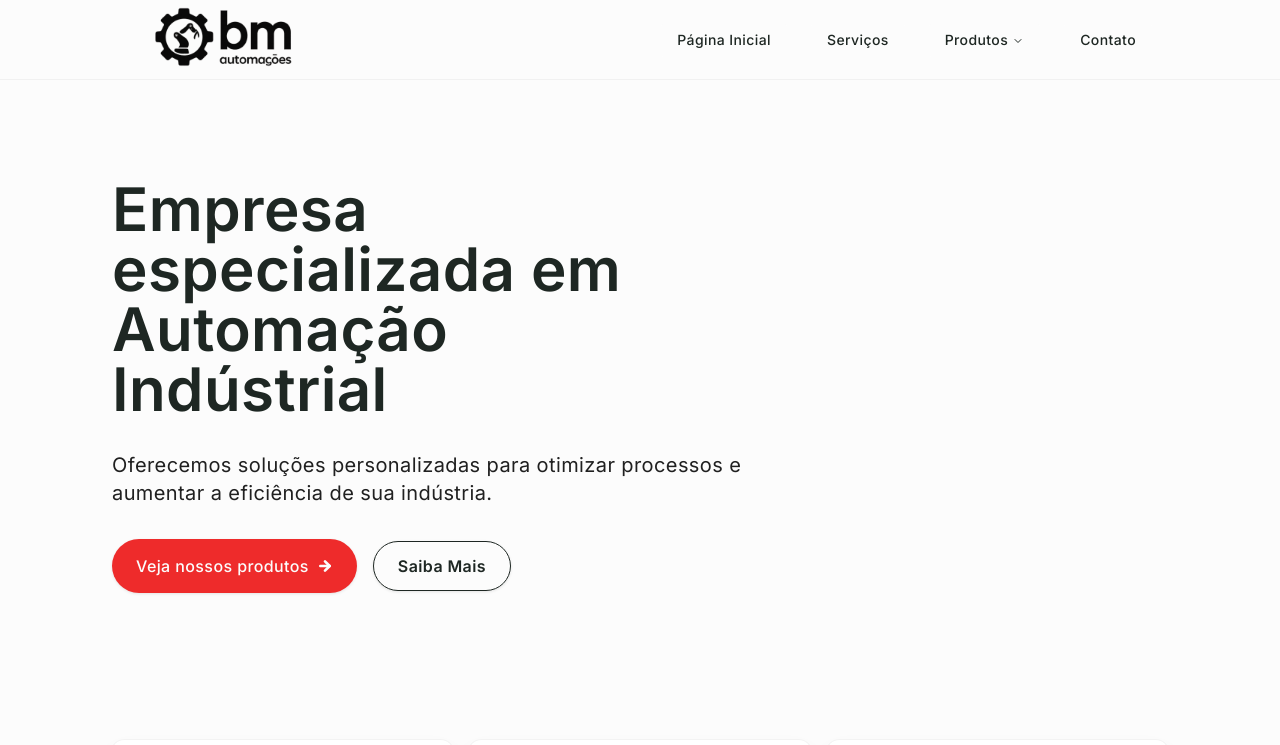
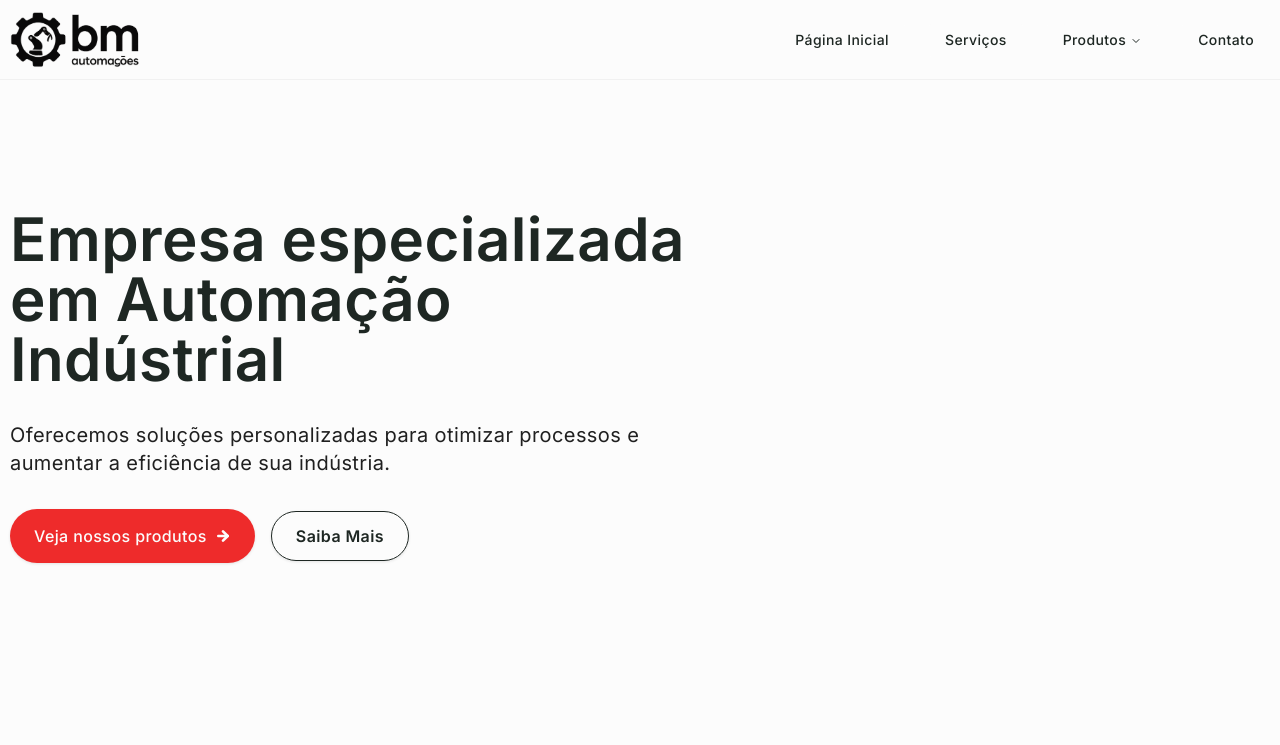
Before and after one commit to miguelmnogueira/BMAuto, a React (Vite) app: page / in a window 1280 px wide. Shown: the top 745 px of the page. Built offline with nearby package versions, Linux system fonts and the light colour scheme.

Commit message:
feat: added a container fixed padding to rule the whole project's design

```diff
--- a/src/components/Header.tsx
+++ b/src/components/Header.tsx
@@ -2,11 +2,13 @@ import Navbar from "./Navbar";
 
 const Header = () => {
 	return (
-		<header className="w-full h-20 bg-background flex justify-between items-center px-[10%] border-b-1 border-border/40">
-			<div>
-				<img src="image.png" alt="" className="h-48" />
+		<header className="w-full h-20 bg-background  border-b-1 border-border/40">
+			<div className="container mx-auto flex justify-between items-center h-full px-container">
+				<div>
+					<img src="image.png" alt="" className="h-14" />
+				</div>
+				<Navbar />
 			</div>
-			<Navbar />
 		</header>
 	);
 };
--- a/src/components/Navbar.tsx
+++ b/src/components/Navbar.tsx
@@ -1,4 +1,3 @@
-import React from "react";
 import { Link } from "react-router";
 
 import {
--- a/src/components/ThemeProvider.tsx
+++ b/src/components/ThemeProvider.tsx
@@ -35,7 +35,7 @@ export function ThemeProvider({
 
 		root.classList.remove("light", "dark");
 
-		root.classList.add(theme);
+		root.classList.add("light");
 	}, [theme]);
 
 	const value = {
--- a/src/components/ui/bento-grid.tsx
+++ b/src/components/ui/bento-grid.tsx
@@ -45,7 +45,7 @@ const BentoCard = ({
 		blur="8px"
 		delay={0.1}
 		duration={0.8}
-        inView
+		inView
 		key={name}
 		className={cn(
 			"group relative col-span-3 flex flex-col justify-between overflow-hidden rounded-xl",
--- a/src/components/ui/navigation-menu.tsx
+++ b/src/components/ui/navigation-menu.tsx
@@ -59,7 +59,7 @@ function NavigationMenuItem({
 }
 
 const navigationMenuTriggerStyle = cva(
-    "group inline-flex h-9 w-max items-center justify-center rounded-md bg-background px-4 py-2 text-sm font-medium hover:bg-accent hover:text-accent-foreground focus:bg-accent focus:text-accent-foreground disabled:pointer-events-none disabled:opacity-50 data-[state=open]:hover:bg-accent data-[state=open]:text-accent-foreground data-[state=open]:focus:bg-accent data-[state=open]:bg-accent/50 focus-visible:ring-ring/50 outline-none transition-[color,box-shadow] focus-visible:ring-[3px] focus-visible:outline-1"
+	"group inline-flex h-9 w-max items-center justify-center rounded-md bg-background px-4 py-2 text-sm font-medium hover:bg-accent/80 hover:text-accent-foreground focus:bg-accent focus:text-accent-foreground disabled:pointer-events-none disabled:opacity-50 data-[state=open]:hover:bg-accent data-[state=open]:text-accent-foreground data-[state=open]:focus:bg-accent data-[state=open]:bg-accent/50 focus-visible:ring-ring/50 outline-none transition-[color,box-shadow] focus-visible:ring-[3px] focus-visible:outline-1"
 );
 
 function NavigationMenuTrigger({
@@ -70,11 +70,7 @@ function NavigationMenuTrigger({
 	return (
 		<NavigationMenuPrimitive.Trigger
 			data-slot="navigation-menu-trigger"
-            className={cn(
-                navigationMenuTriggerStyle(),
-                "group",
-                className
-            )}
+			className={cn(navigationMenuTriggerStyle(), "group", className)}
 			{...props}
 		>
 			{children}{" "}
--- a/src/index.css
+++ b/src/index.css
@@ -11,6 +11,9 @@ body {
 	background-color: var(--color-background);
 }
 
+@theme {
+	--spacing-container: 10px;
+}
 :root {
 	--background: hsl(0 0% 98.8235%);
 	--foreground: hsl(0 0% 9.0196%);
@@ -30,7 +33,7 @@ body {
 	--destructive-foreground: hsl(0 100% 99.4118%);
 	--border: hsl(0 0% 87.451%);
 	--input: hsl(0 0% 96.4706%);
-	--ring: hsl(151.3274 66.8639% 66.8627%);
+	--ring: hsla(0, 85%, 55%, 0.363);
 	--chart-1: hsl(151.3274 66.8639% 66.8627%);
 	--chart-2: hsl(217.2193 91.2195% 59.8039%);
 	--chart-3: hsl(258.3117 89.5349% 66.2745%);
--- a/src/main.tsx
+++ b/src/main.tsx
@@ -2,17 +2,19 @@ import { createRoot } from "react-dom/client";
 import "./index.css";
 import { BrowserRouter, Routes, Route } from "react-router";
 
-import Home from "./pages/Home/Home";
+import Home from "./pages/home/Home";
 import { ThemeProvider } from "./components/ThemeProvider";
 import Header from "./components/Header";
 
 createRoot(document.getElementById("root")!).render(
 	<BrowserRouter>
-		<ThemeProvider  defaultTheme="light" storageKey="vite-ui-theme">
+		<ThemeProvider defaultTheme="light" storageKey="vite-ui-theme">
 			<Header />
-			<Routes>
-				<Route path="/" element={<Home />} />
-			</Routes>
+			<div className="container mx-auto px-container">
+				<Routes>
+					<Route path="/" element={<Home />} />
+				</Routes>
+			</div>
 		</ThemeProvider>
 	</BrowserRouter>
 );
--- a/src/pages/Home/Home.tsx
+++ b/src/pages/Home/Home.tsx
@@ -3,7 +3,7 @@ import Hero from "./_components/Hero";
 
 function Home() {
 	return (
-		<div className="px-28 flex flex-col gap-10">
+		<div className="flex flex-col gap-10">
 			<Hero />
 			<section className="h-screen flex items-center justify-center">
 				<Features />
--- a/src/pages/Home/_components/Features.tsx
+++ b/src/pages/Home/_components/Features.tsx
@@ -1,6 +1,6 @@
 import { BentoCard, BentoGrid } from "@/components/ui/bento-grid";
 import { BellIcon, CalendarIcon, FileTextIcon, GlobeIcon } from "lucide-react";
-import { Link, Element } from "react-scroll";
+import { Element } from "react-scroll";
 
 const features = [
 	{
```
Also changed, not shown: public/image.png, public/logo.png (deleted). Lines whose indentation alone changed are shown as unchanged.
